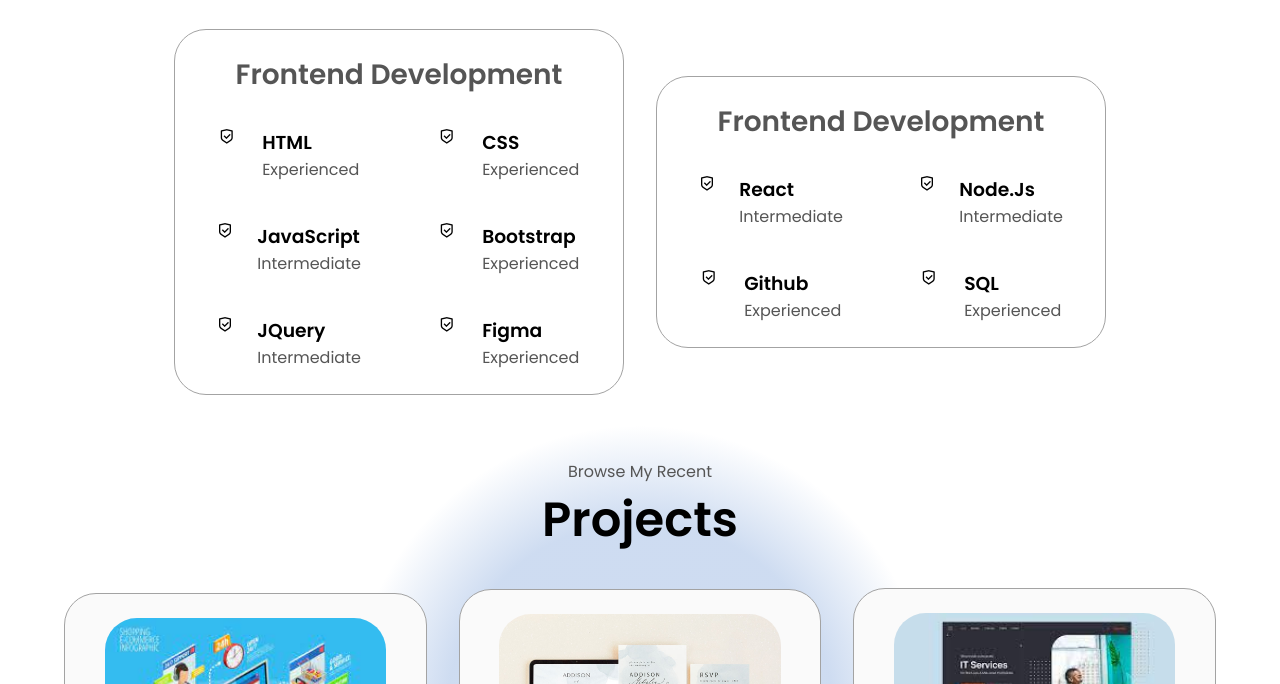
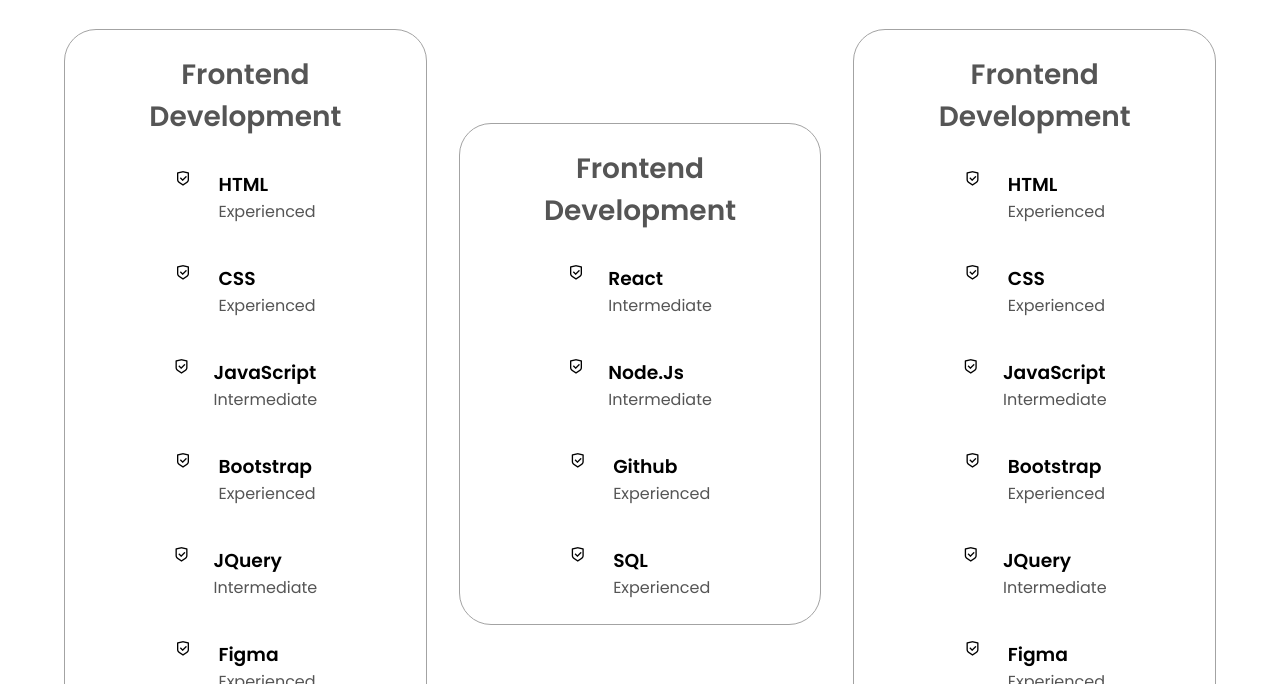
Before and after one commit to mikebeenmadeit/portfolio2, a plain HTML site: page index.html in a window 1280 px wide. Shown: the part 268-952 px from the top of the page. Drawn offline with nearby package versions, Linux system fonts and the light colour scheme.

Commit message:
Update index.html

```diff
--- a/index.html
+++ b/index.html
@@ -189,16 +189,67 @@
                         </div>
                     </article>
 
+                </div>
+            </div>
+
+
+             <div class="details-container">
+                <h2 class="experience-sub-title">Frontend Development</h2>
+                <div class="article-container">
+                    <article>
+                        <i class="ri-shield-check-line icon"></i>
+                        <div>
+                            <h3>HTML</h3>
+                            <p>Experienced</p>
+                        </div>
+                    </article>
+
+                    <article>
+                        <i class="ri-shield-check-line icon"></i>
+                        <div>
+                            <h3>CSS</h3>
+                            <p>Experienced</p>
+                        </div>
+                    </article>
+
+                    <article>
+                        <i class="ri-shield-check-line icon"></i>
+                        <div>
+                            <h3>JavaScript</h3>
+                            <p>Intermediate</p>
+                        </div>
+                    </article>
+
+                    <article>
+                        <i class="ri-shield-check-line icon"></i>
+                        <div>
+                            <h3>Bootstrap</h3>
+                            <p>Experienced</p>
+                        </div>
+                    </article>
+
+                    <article>
+                        <i class="ri-shield-check-line icon"></i>
+                        <div>
+                            <h3>JQuery</h3>
+                            <p>Intermediate</p>
+                        </div>
+                    </article>
+
+                    <article>
+                        <i class="ri-shield-check-line icon"></i>
+                        <div>
+                            <h3>Figma</h3>
+                            <p>Experienced</p>
+                        </div>
+                    </article>
+                </div>
+            </div>
 
 
 
 
 
-
-
-
-                </div>
-            </div>
         </div>
     </div>
 
```
